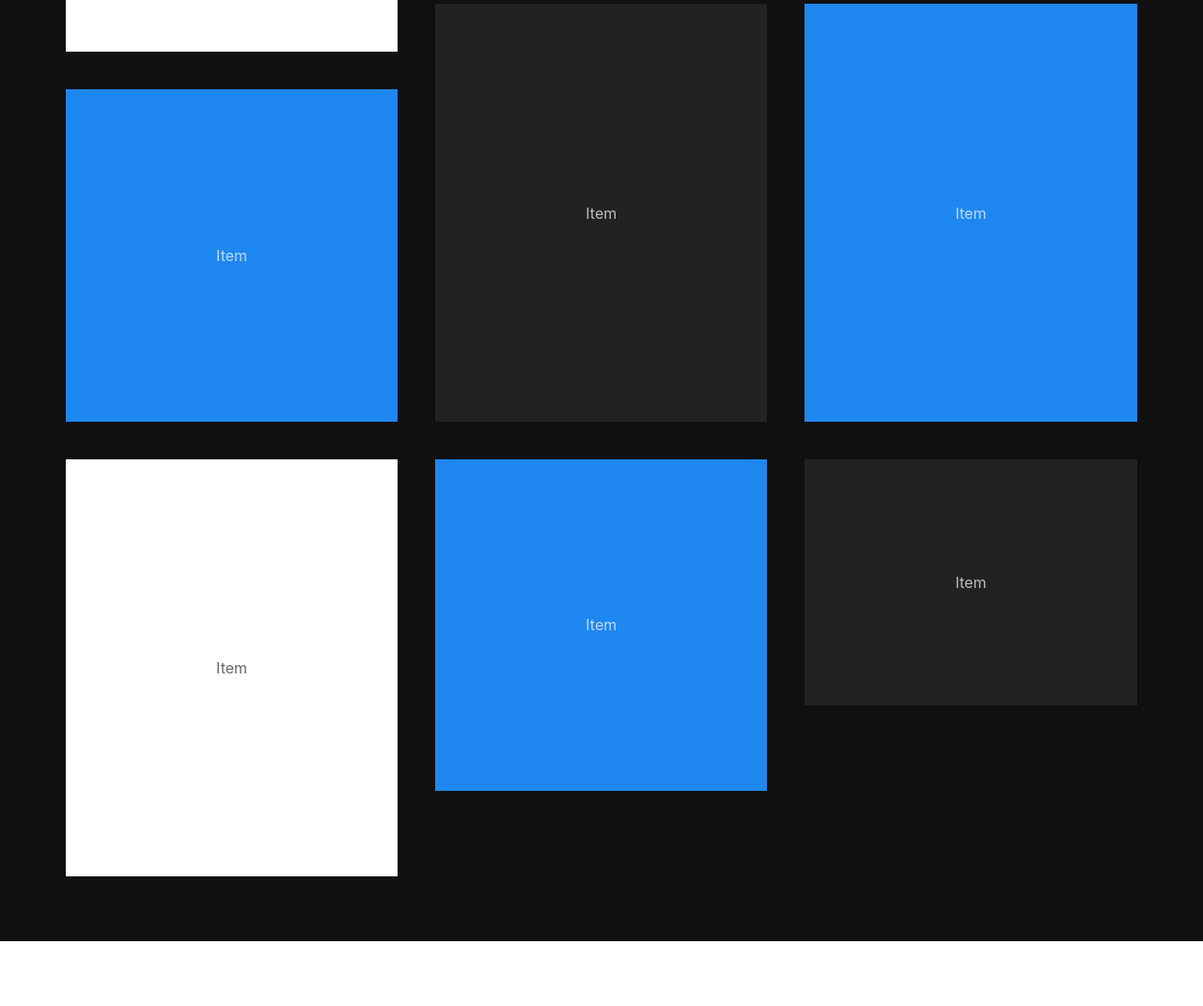
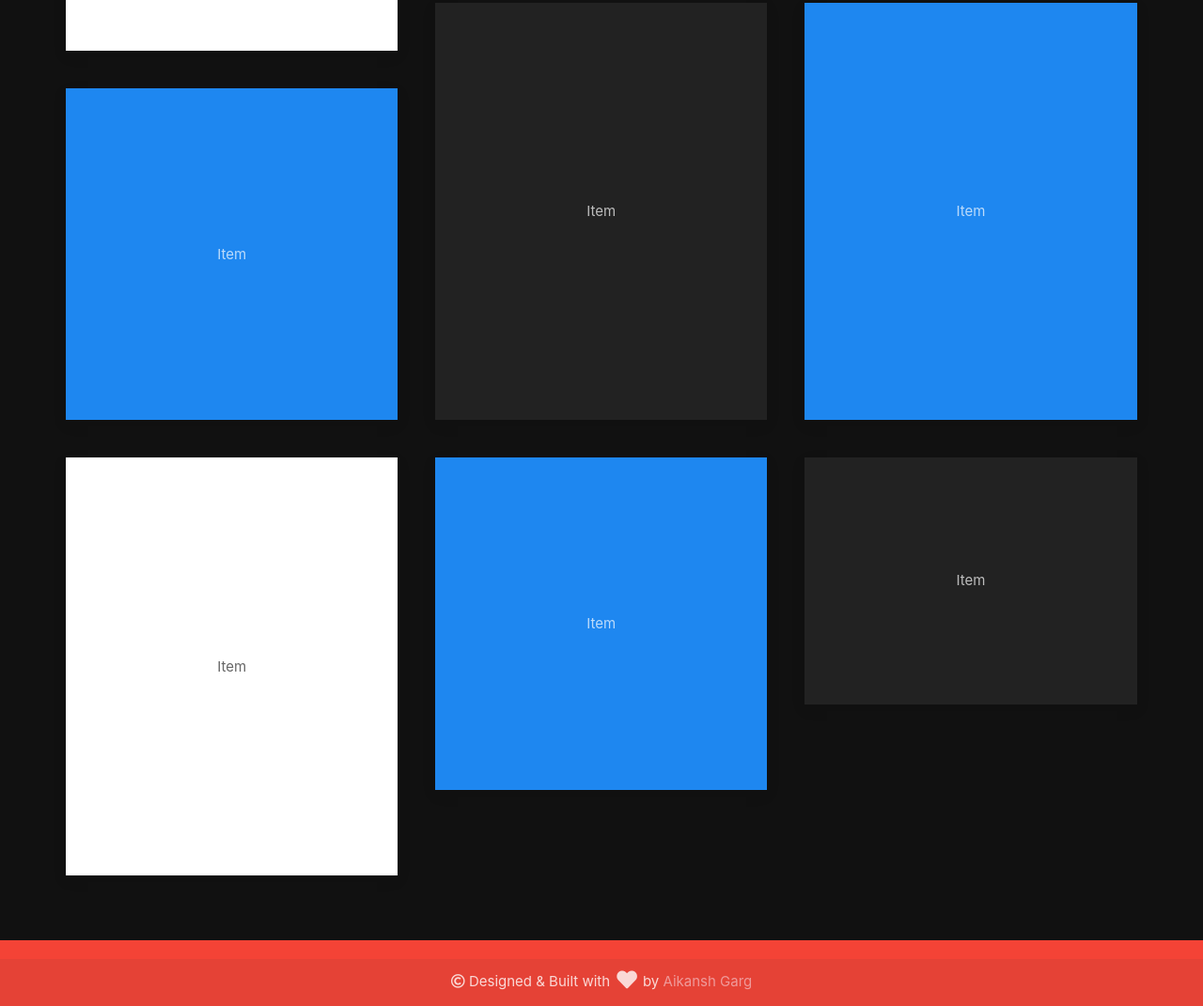
Before and after one commit to aikanshgarg/showcase, a plain HTML site: page index.html in a window 1280 px wide. Shown: the part 832-1903 px from the top of the page at 94% size. Before the commit the page ends 1834 px from the top, so only its background shows below. Drawn offline with nearby package versions, Linux system fonts and the light colour scheme.

Commit message:
materialze included

```diff
--- a/index.html
+++ b/index.html
@@ -2,11 +2,11 @@
 <html>
 <head>
 	<title>Aikansh Garg | Full-Stack Web Developer</title>
+	<!-- FAVICON -->
+    <link rel="shortcut icon" href="ag.png" type="image/x-icon">
 	<meta charset="utf-8">
     <meta name="viewport" content="width=device-width, initial-scale=1">
 
-
-	<link rel="stylesheet" type="text/css" href="style.css">
 
 	<!-- FontAwesome CSS -->
 	<link rel="stylesheet" href="https://use.fontawesome.com/releases/v5.5.0/css/all.css" integrity="sha384-B4dIYHKNBt8Bc12p+WXckhzcICo0wtJAoU8YZTY5qE0Id1GSseTk6S+L3BlXeVIU" crossorigin="anonymous">
@@ -14,7 +14,11 @@
 	<!-- UIkit CSS -->
 	<link rel="stylesheet" href="https://cdnjs.cloudflare.com/ajax/libs/uikit/3.0.0-rc.25/css/uikit.min.css" />
 
-    <link rel="shortcut icon" href="ag.png" type="image/x-icon">
+	<!-- MATERIALIZE Compiled and minified CSS -->
+      <link rel="stylesheet" href="https://cdnjs.cloudflare.com/ajax/libs/materialize/1.0.0/css/materialize.min.css">
+	<link rel="stylesheet" type="text/css" href="style.css">
+
+
 </head>
 <body>
 
@@ -122,7 +126,13 @@
 			</div>
 		</div>
 
-
+		<footer class="page-footer red" style="position: relative;">
+		    <div class="footer-copyright">
+		      <div class="container center">
+		      <i class="far fa-copyright"></i> Designed & Built with  &nbsp;<i class="fas fa-heart my-animated my-pulse" style="font-size: 18px;"></i> &nbsp;by <span class="red-text text-lighten-3">Aikansh Garg</span></a>
+		      </div>
+		    </div>
+	    </footer>
 
 
 	<!-- LIVERELOAD JS (for development only) -->
@@ -132,6 +142,11 @@
 	<script src="https://cdnjs.cloudflare.com/ajax/libs/uikit/3.0.0-rc.25/js/uikit.min.js"></script>
 	<script src="https://cdnjs.cloudflare.com/ajax/libs/uikit/3.0.0-rc.25/js/uikit-icons.min.js"></script>
 
+	<!-- MATERIALIZE JS -->
+	<script src="https://code.jquery.com/jquery-2.1.1.min.js"></script>
+	<!-- Compiled and minified JavaScript -->
+	<script src="https://cdnjs.cloudflare.com/ajax/libs/materialize/1.0.0/js/materialize.min.js"></script>
+
 	<script type="text/javascript" src="script.js"></script>
 </body>
 </html>
--- a/style.css
+++ b/style.css
@@ -1,3 +1,43 @@
+/*SCROLLBAR: The -webkit-scrollbar is not supported by Firefox or IE and Edge*/
+/* width */
+::-webkit-scrollbar {
+  width: 5px;
+  height: 5px;
+}
+/* Track */
+::-webkit-scrollbar-track {
+  box-shadow: inset 100px 100px 5px #111;
+  border-radius: 10px;
+}
+/* Handle */
+::-webkit-scrollbar-thumb {
+  background: transparent;
+  border-radius: 10px;
+}
+/* Handle on hover */
+::-webkit-scrollbar-thumb:hover {
+  background: #F44336;
+}
+
+/*BECAUSE MATERIALIZE AND CSS PULSE COLLIDE*/
+@keyframes my-pulse {
+  0% {transform: scale(1);}
+  50% {transform: scale(1.2);}
+  100% {transform: scale(1);}
+}
+.my-pulse {
+  animation-name: my-pulse;
+  animation-duration: 2s;
+}
+.my-animated {
+  animation-duration: 2s;
+  animation-fill-mode: both;
+  animation-iteration-count: infinite;
+}
+
+
+
+
 body {
 	height: 100vh;
 	background-color: #111;
@@ -6,3 +46,6 @@ body {
 .uk-container {
 	background-color: #111;
 }
+.uk-card {
+	cursor: -webkit-grab;
+}
```
